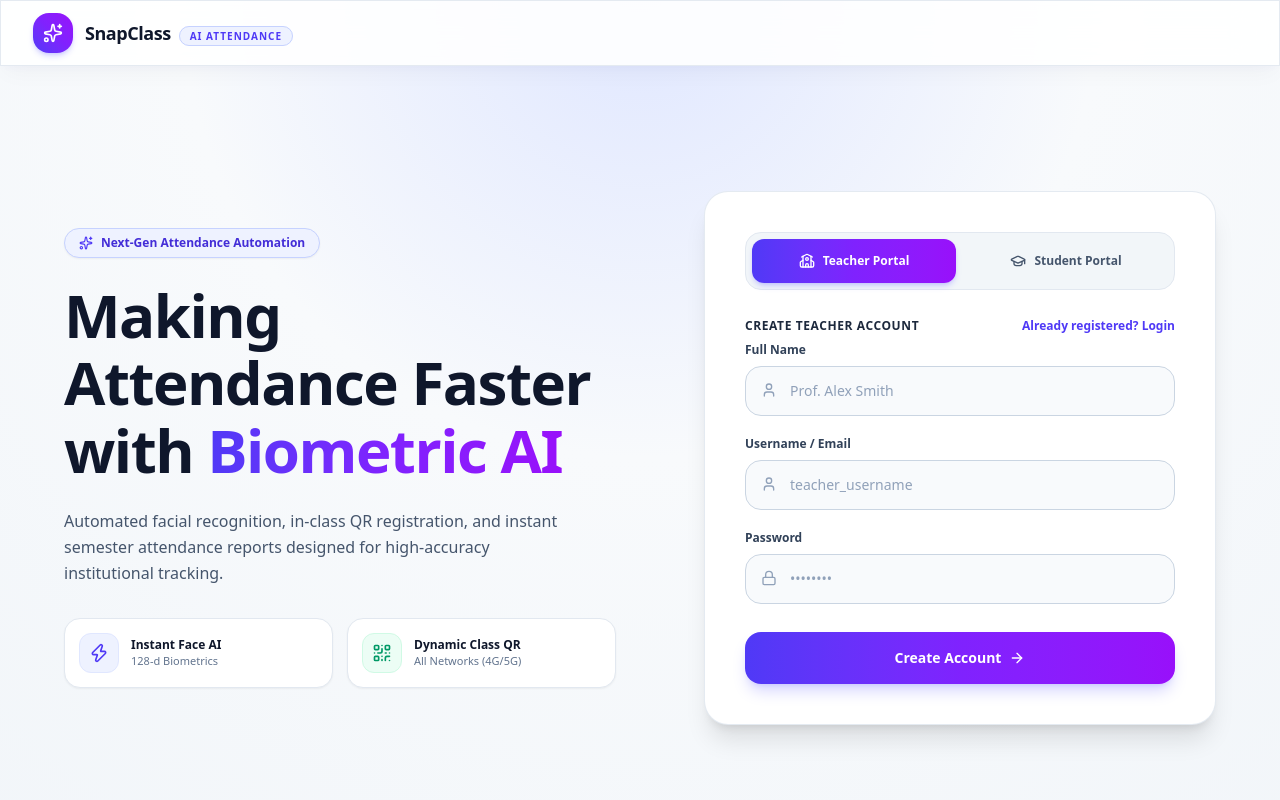
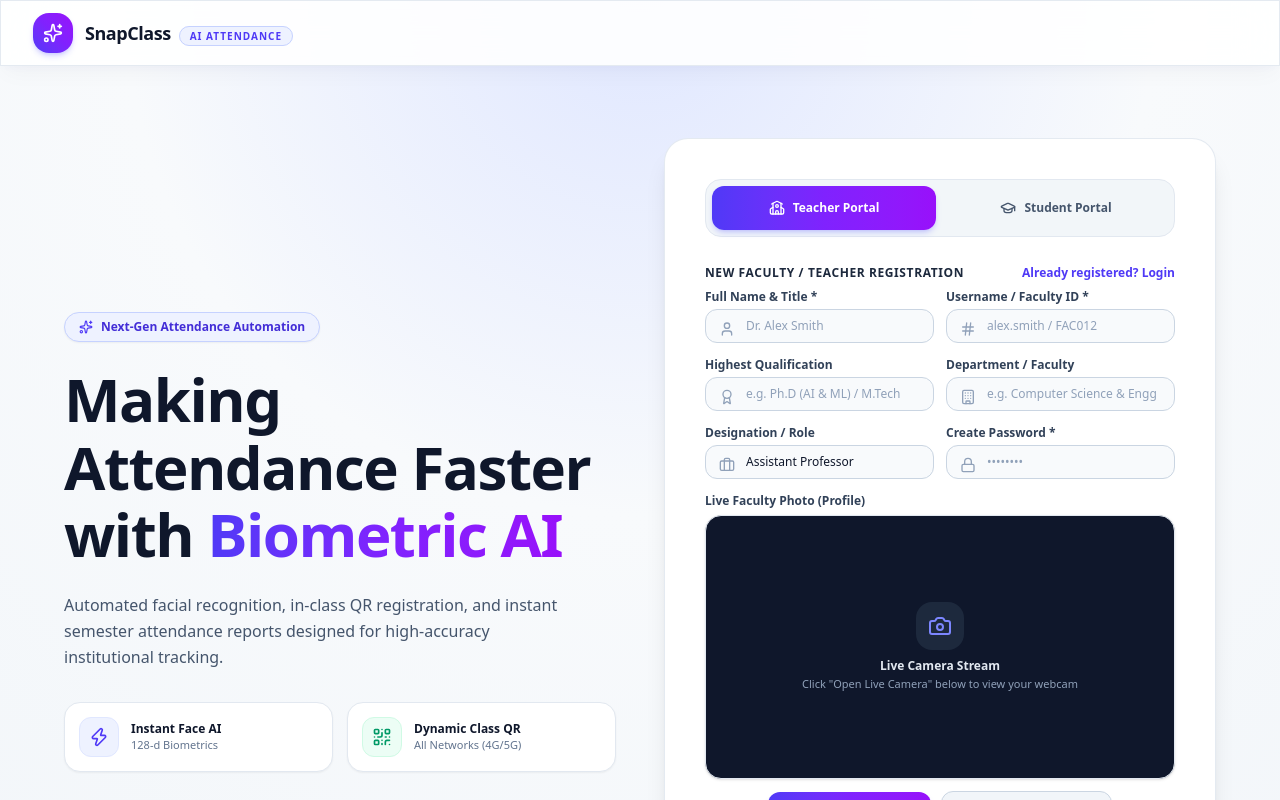
Before and after one commit to sandeepsagar18/snap_class_AI_system, a React (Vite) app in the folder frontend/: page / in a window 1280 px wide. Both pictures are taken after a click on the button "Need an account? Sign up". Shown: the top 800 px of the page. Built offline with nearby package versions, Linux system fonts and the light colour scheme.

Commit message:
feat: add live webcam photo capture, qualification, department, and designation to teacher registration

```diff
--- a/frontend/src/pages/LandingPage.jsx
+++ b/frontend/src/pages/LandingPage.jsx
@@ -2,7 +2,7 @@ import React, { useState } from 'react'
 import { useAuth } from '../context/AuthContext'
 import { teacherLogin, teacherSignup, studentLogin, registerStudentFull } from '../lib/api'
 import CameraCapture from '../components/CameraCapture'
-import { Sparkles, ArrowRight, School, GraduationCap, Lock, User, Mail, Hash, Calendar, Layers, GitBranch, Users, Loader2, ShieldCheck, AlertCircle, CheckCircle, Zap, Shield, QrCode } from 'lucide-react'
+import { Sparkles, ArrowRight, School, GraduationCap, Lock, User, Mail, Hash, Calendar, Layers, GitBranch, Users, Loader2, ShieldCheck, AlertCircle, CheckCircle, Zap, Shield, QrCode, Award, Building, Briefcase } from 'lucide-react'
 
 export default function LandingPage() {
   const [role, setRole] = useState('teacher') // 'teacher' | 'student'
@@ -13,6 +13,10 @@ export default function LandingPage() {
   const [username, setUsername] = useState('')
   const [password, setPassword] = useState('')
   const [name, setName] = useState('')
+  const [qualification, setQualification] = useState('')
+  const [department, setDepartment] = useState('')
+  const [designation, setDesignation] = useState('Assistant Professor')
+  const [teacherPhotoBlob, setTeacherPhotoBlob] = useState(null)
 
   // Student Form State
   const [studentEmail, setStudentEmail] = useState('')
@@ -39,9 +43,17 @@ export default function LandingPage() {
     try {
       if (isSignUp) {
         if (!name.trim() || !username.trim() || !password.trim()) {
-          throw new Error('Please fill in all fields')
+          throw new Error('Please fill in all required fields (Name, Username, Password)')
         }
-        const teacher = await teacherSignup(name, username, password)
+        const teacher = await teacherSignup({
+          name: name.trim(),
+          username: username.trim(),
+          password: password.trim(),
+          qualification: qualification.trim() || undefined,
+          department: department.trim() || undefined,
+          designation: designation.trim() || undefined
+        }, teacherPhotoBlob)
+
         login(teacher, 'teacher')
       } else {
         if (!username.trim() || !password.trim()) {
@@ -102,7 +114,7 @@ export default function LandingPage() {
     <div className="min-h-[calc(100vh-4rem)] flex items-center justify-center px-4 sm:px-6 lg:px-8 py-8 sm:py-12">
       <div className="max-w-6xl w-full grid grid-cols-1 lg:grid-cols-12 gap-8 lg:gap-12 items-center">
 
-        {/* LEFT COLUMN: HERO HEADLINE & HIGHLIGHTS (Crisp Dark Text on Light Canvas) */}
+        {/* LEFT COLUMN: HERO HEADLINE & HIGHLIGHTS */}
         <div className="lg:col-span-6 space-y-6 text-left">
           <div className="inline-flex items-center gap-2 px-3.5 py-1.5 rounded-full bg-indigo-50 border border-indigo-200 text-indigo-700 text-xs font-bold shadow-xs">
             <Sparkles className="w-3.5 h-3.5 text-indigo-600" /> Next-Gen Attendance Automation
@@ -140,9 +152,9 @@ export default function LandingPage() {
           </div>
         </div>
 
-        {/* RIGHT COLUMN: EXPANDED AUTHENTICATION BOX (Crisp High-Contrast White Surface) */}
+        {/* RIGHT COLUMN: EXPANDED AUTHENTICATION BOX */}
         <div className="lg:col-span-6 w-full flex justify-center lg:justify-end">
-          <div className={`w-full ${isStudentRegister ? 'max-w-xl' : 'max-w-lg'} min-h-[520px] flex flex-col justify-between rounded-3xl p-7 sm:p-10 border border-slate-200/90 shadow-xl relative transition-all duration-300 bg-white`}>
+          <div className={`w-full ${(isStudentRegister || (role === 'teacher' && isSignUp)) ? 'max-w-xl' : 'max-w-lg'} min-h-[520px] flex flex-col justify-between rounded-3xl p-7 sm:p-10 border border-slate-200/90 shadow-xl relative transition-all duration-300 bg-white`}>
             <div>
               {/* Portal switch tabs */}
               <div className="grid grid-cols-2 gap-2 p-1.5 bg-slate-100/90 rounded-2xl border border-slate-200 mb-7">
@@ -180,10 +192,10 @@ export default function LandingPage() {
               )}
 
               {role === 'teacher' ? (
-                <form onSubmit={handleTeacherAuth} className="space-y-5">
+                <form onSubmit={handleTeacherAuth} className="space-y-4">
                   <div className="flex items-center justify-between mb-2">
                     <span className="text-xs font-bold text-slate-800 uppercase tracking-wider">
-                      {isSignUp ? 'Create Teacher Account' : 'Sign In as Teacher'}
+                      {isSignUp ? 'New Faculty / Teacher Registration' : 'Sign In as Teacher'}
                     </span>
                     <button
                       type="button"
@@ -194,29 +206,115 @@ export default function LandingPage() {
                     </button>
                   </div>
 
-                  {isSignUp && (
+                  {isSignUp ? (
+                    <div className="space-y-3.5">
+                      <div className="grid grid-cols-1 sm:grid-cols-2 gap-3">
                         <div>
-                      <label className="block text-xs font-bold text-slate-700 mb-2">Full Name</label>
+                          <label className="block text-xs font-bold text-slate-700 mb-1">Full Name & Title *</label>
+                          <div className="relative">
+                            <User className="w-4 h-4 text-slate-400 absolute left-3.5 top-3" />
+                            <input
+                              type="text"
+                              placeholder="Dr. Alex Smith"
+                              value={name}
+                              onChange={(e) => setName(e.target.value)}
+                              className="w-full bg-slate-50 border border-slate-300 rounded-xl pl-10 pr-3 py-2 text-xs text-slate-900 placeholder-slate-400 focus:outline-none focus:border-indigo-500 font-medium"
+                              required
+                            />
+                          </div>
+                        </div>
+
+                        <div>
+                          <label className="block text-xs font-bold text-slate-700 mb-1">Username / Faculty ID *</label>
+                          <div className="relative">
+                            <Hash className="w-4 h-4 text-slate-400 absolute left-3.5 top-3" />
+                            <input
+                              type="text"
+                              placeholder="alex.smith / FAC012"
+                              value={username}
+                              onChange={(e) => setUsername(e.target.value)}
+                              className="w-full bg-slate-50 border border-slate-300 rounded-xl pl-10 pr-3 py-2 text-xs text-slate-900 placeholder-slate-400 focus:outline-none focus:border-indigo-500 font-medium"
+                              required
+                            />
+                          </div>
+                        </div>
+                      </div>
+
+                      <div className="grid grid-cols-1 sm:grid-cols-2 gap-3">
+                        <div>
+                          <label className="block text-xs font-bold text-slate-700 mb-1">Highest Qualification</label>
+                          <div className="relative">
+                            <Award className="w-4 h-4 text-slate-400 absolute left-3.5 top-3" />
+                            <input
+                              type="text"
+                              placeholder="e.g. Ph.D (AI & ML) / M.Tech"
+                              value={qualification}
+                              onChange={(e) => setQualification(e.target.value)}
+                              className="w-full bg-slate-50 border border-slate-300 rounded-xl pl-10 pr-3 py-2 text-xs text-slate-900 placeholder-slate-400 focus:outline-none focus:border-indigo-500 font-medium"
+                            />
+                          </div>
+                        </div>
+
+                        <div>
+                          <label className="block text-xs font-bold text-slate-700 mb-1">Department / Faculty</label>
+                          <div className="relative">
+                            <Building className="w-4 h-4 text-slate-400 absolute left-3.5 top-3" />
+                            <input
+                              type="text"
+                              placeholder="e.g. Computer Science & Engg"
+                              value={department}
+                              onChange={(e) => setDepartment(e.target.value)}
+                              className="w-full bg-slate-50 border border-slate-300 rounded-xl pl-10 pr-3 py-2 text-xs text-slate-900 placeholder-slate-400 focus:outline-none focus:border-indigo-500 font-medium"
+                            />
+                          </div>
+                        </div>
+                      </div>
+
+                      <div className="grid grid-cols-1 sm:grid-cols-2 gap-3">
+                        <div>
+                          <label className="block text-xs font-bold text-slate-700 mb-1">Designation / Role</label>
+                          <div className="relative">
+                            <Briefcase className="w-4 h-4 text-slate-400 absolute left-3.5 top-3" />
+                            <input
+                              type="text"
+                              placeholder="e.g. Associate Professor / HOD"
+                              value={designation}
+                              onChange={(e) => setDesignation(e.target.value)}
+                              className="w-full bg-slate-50 border border-slate-300 rounded-xl pl-10 pr-3 py-2 text-xs text-slate-900 placeholder-slate-400 focus:outline-none focus:border-indigo-500 font-medium"
+                            />
+                          </div>
+                        </div>
+
+                        <div>
+                          <label className="block text-xs font-bold text-slate-700 mb-1">Create Password *</label>
+                          <div className="relative">
+                            <Lock className="w-4 h-4 text-slate-400 absolute left-3.5 top-3" />
+                            <input
+                              type="password"
+                              placeholder="••••••••"
+                              value={password}
+                              onChange={(e) => setPassword(e.target.value)}
+                              className="w-full bg-slate-50 border border-slate-300 rounded-xl pl-10 pr-3 py-2 text-xs text-slate-900 placeholder-slate-400 focus:outline-none focus:border-indigo-500 font-medium"
+                              required
+                            />
+                          </div>
+                        </div>
+                      </div>
+
+                      <div>
+                        <label className="block text-xs font-bold text-slate-700 mb-1.5">Live Faculty Photo (Profile)</label>
+                        <CameraCapture onCapture={(blob) => setTeacherPhotoBlob(blob)} label="Capture Faculty Photo" />
+                      </div>
+                    </div>
+                  ) : (
+                    <div className="space-y-4">
+                      <div>
+                        <label className="block text-xs font-bold text-slate-700 mb-2">Username / Faculty ID</label>
                         <div className="relative">
                           <User className="w-4 h-4 text-slate-400 absolute left-4 top-4" />
                           <input
                             type="text"
-                          placeholder="Prof. Alex Smith"
-                          value={name}
-                          onChange={(e) => setName(e.target.value)}
-                          className="w-full bg-slate-50 border border-slate-300 rounded-2xl pl-11 pr-4 py-3.5 text-sm text-slate-900 placeholder-slate-400 focus:outline-none focus:border-indigo-500 focus:ring-2 focus:ring-indigo-100 font-medium"
-                        />
-                      </div>
-                    </div>
-                  )}
-
-                  <div>
-                    <label className="block text-xs font-bold text-slate-700 mb-2">Username / Email</label>
-                    <div className="relative">
-                      <User className="w-4 h-4 text-slate-400 absolute left-4 top-4" />
-                      <input
-                        type="text"
-                        placeholder="teacher_username"
+                            placeholder="teacher_username or email"
                             value={username}
                             onChange={(e) => setUsername(e.target.value)}
                             className="w-full bg-slate-50 border border-slate-300 rounded-2xl pl-11 pr-4 py-3.5 text-sm text-slate-900 placeholder-slate-400 focus:outline-none focus:border-indigo-500 focus:ring-2 focus:ring-indigo-100 font-medium"
@@ -237,6 +335,8 @@ export default function LandingPage() {
                           />
                         </div>
                       </div>
+                    </div>
+                  )}
 
                   <div className="pt-2">
                     <button
@@ -248,7 +348,7 @@ export default function LandingPage() {
                         <Loader2 className="w-5 h-5 animate-spin" />
                       ) : (
                         <>
-                          <span>{isSignUp ? 'Create Account' : 'Enter Dashboard'}</span>
+                          <span>{isSignUp ? 'Complete Registration & Access Dashboard' : 'Enter Dashboard'}</span>
                           <ArrowRight className="w-4 h-4" />
                         </>
                       )}
--- a/frontend/src/pages/TeacherDashboard.jsx
+++ b/frontend/src/pages/TeacherDashboard.jsx
@@ -185,7 +185,23 @@ export default function TeacherDashboard() {
   return (
     <div className="space-y-6 pb-12">
       {/* Compact Faculty Header Profile Banner */}
-      <div className="flex flex-col sm:flex-row sm:items-center justify-between gap-4 glass-panel rounded-2xl px-6 py-4 border border-slate-200 bg-white/90 shadow-xs">
+      <div className="flex flex-col lg:flex-row lg:items-center justify-between gap-5 glass-panel rounded-2xl p-5 border border-slate-200 bg-white shadow-xs">
+        <div className="flex items-center gap-4">
+          {/* Teacher Profile Avatar */}
+          <div className="w-16 h-16 rounded-2xl overflow-hidden bg-indigo-50 border border-indigo-200 flex items-center justify-center shrink-0 shadow-xs">
+            {user?.photo_url ? (
+              <img
+                src={user.photo_url}
+                alt={user?.name}
+                className="w-full h-full object-cover"
+              />
+            ) : (
+              <div className="flex flex-col items-center justify-center text-indigo-600 font-black text-xl">
+                {user?.name ? user.name.charAt(0).toUpperCase() : 'P'}
+              </div>
+            )}
+          </div>
+
           <div>
             <div className="flex items-center gap-1.5 text-indigo-600 text-[11px] font-bold uppercase tracking-wider mb-0.5">
               <Sparkles className="w-3.5 h-3.5" /> Faculty Dashboard
@@ -193,12 +209,34 @@ export default function TeacherDashboard() {
             <h1 className="text-xl sm:text-2xl font-black text-slate-900 tracking-tight">
               Welcome, {user?.name || 'Professor'}
             </h1>
-          <p className="text-xs text-slate-500 mt-0.5">
-            Automated facial recognition & student lecture registration QR.
-          </p>
+
+            {/* Faculty Academic Chips */}
+            <div className="flex flex-wrap items-center gap-1.5 mt-1.5 text-xs">
+              {user?.designation && (
+                <span className="px-2 py-0.5 rounded-md bg-indigo-50 border border-indigo-200 text-indigo-700 font-bold text-[11px]">
+                  {user.designation}
+                </span>
+              )}
+              {user?.department && (
+                <span className="px-2 py-0.5 rounded-md bg-slate-100 border border-slate-200 text-slate-700 text-[11px] font-medium">
+                  {user.department}
+                </span>
+              )}
+              {user?.qualification && (
+                <span className="px-2 py-0.5 rounded-md bg-emerald-50 border border-emerald-200 text-emerald-700 text-[11px] font-bold">
+                  {user.qualification}
+                </span>
+              )}
+              {user?.username && (
+                <span className="px-2 py-0.5 rounded-md bg-slate-100 border border-slate-200 text-slate-500 font-mono text-[11px]">
+                  ID: {user.username}
+                </span>
+              )}
+            </div>
+          </div>
         </div>
 
-        <div className="flex flex-wrap items-center gap-2">
+        <div className="flex flex-wrap items-center gap-2 shrink-0">
           <button
             onClick={() => openConfigModal(null)}
             className="flex items-center gap-2 px-3.5 py-2 rounded-xl bg-gradient-to-r from-indigo-600 via-violet-600 to-purple-600 hover:from-indigo-500 hover:to-purple-500 text-white font-bold text-xs transition-all shadow-md shadow-indigo-500/20 cursor-pointer"
```
Also changed, not shown: frontend/src/lib/api.js, 2 other files (tests, documents, lock files or other folders). Lines whose indentation alone changed are shown as unchanged.
